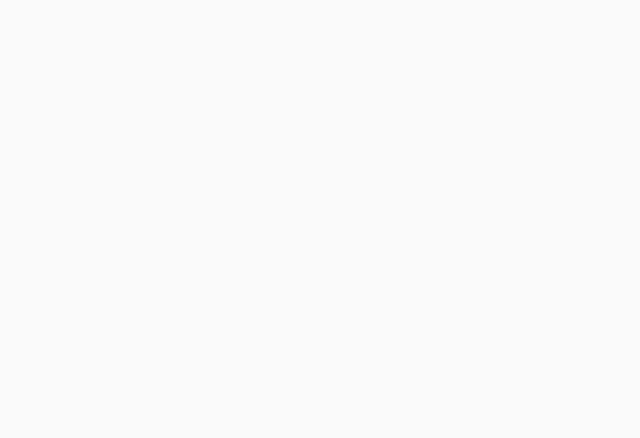
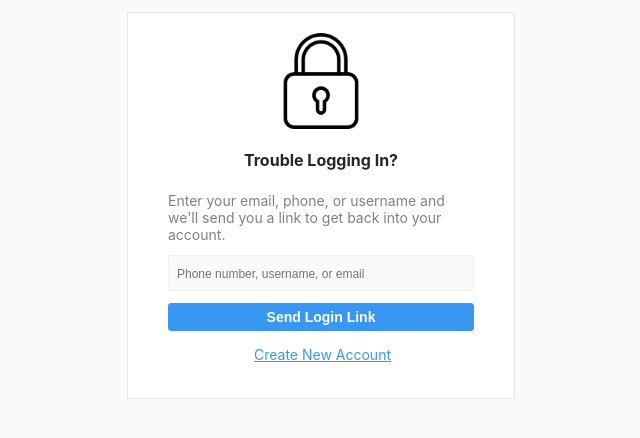
Before and after one commit to JJung45/studygram, a React (Create React App) app in the folder frontend/: page /forgetpassword in a window 1280 px wide. Before the commit this address had no page. Shown: the top 438 px of the page, without its empty margins (319-959 px from the left). Built offline with nearby package versions, Linux system fonts and the light colour scheme.

Commit message:
add forget page

```diff
--- a/frontend/src/App.js
+++ b/frontend/src/App.js
@@ -3,6 +3,7 @@ import './styles/App.css';
 import LoginPage from './pages/LoginPage';
 import RegisterPage from './pages/RegisterPage';
 import { Route, Link, Routes } from 'react-router-dom';
+import ForgetPasswordPage from './pages/ForgetPasswordPage';
 
 function App() {
   return (
@@ -10,6 +11,7 @@ function App() {
       <Routes>
         <Route path="/" exact={true} element={<LoginPage/>} />
         <Route path="/register" element={<RegisterPage/>} />
+        <Route path="/forgetpassword" element={<ForgetPasswordPage/>} />
       </Routes>
     </>
   )
--- /dev/null
+++ b/frontend/src/component/auth/ForgetPasswordComponent.js
@@ -0,0 +1,76 @@
+import React from "react";
+import styled from "styled-components";
+import { Link } from 'react-router-dom';
+import logo from './../../assets/lock-icon.png';
+
+
+const InputBox = styled.div`
+  margin: auto 40px 12px;
+`;
+const Input = styled.input`
+  height: 36px;
+  border: 1px solid #efefef;
+  border-radius: 3px;
+  background-color: #fafafa;
+  width: 100%;
+  font-size: 12px;
+  margin: 0;
+  padding: 9px 0 7px 8px;
+  outline: none;
+  overflow: hidden;
+  text-overflow: ellipsis;
+  box-sizing: border-box;
+
+  #name:focus,
+  #password:focus {
+    border-color: #bbb;
+  }
+`;
+
+const ForgetPasswordComponent = () => {
+    return (
+        <div className="article">
+          <div className="content forget-content">
+            <div className="login-box">
+              <div className="header forgot-header">
+                <img
+                  className="logo"
+                  src={logo}
+                  alt="Instagram-forgot"
+                />
+                <h4>Trouble Logging In?</h4>
+                <div className="forget-text">
+                    Enter your email, phone, or username and we'll send you a link to get back into your account.
+                </div>
+              </div>
+              <div className="form-wrap">
+                <InputBox>
+                    <Input
+                      name="username"
+                      type="text"
+                      placeholder="Phone number, username, or email"
+                      autocorrect="off"
+                      autocapitalize="off"
+                      maxlength="30"
+                      onChange=""
+                      value=""
+                      required
+                    />
+                </InputBox>
+                <span className="button-box">
+                    <button className="btn" type="submit" name="submit">
+                        Send Login Link
+                    </button>
+                </span>
+              </div>
+
+              <div className="text">
+                  <Link to="/register">Create New Account</Link>
+              </div>
+            </div>
+          </div>
+        </div>
+      );
+};
+
+export default ForgetPasswordComponent;
--- a/frontend/src/component/auth/LoginComponent.js
+++ b/frontend/src/component/auth/LoginComponent.js
@@ -1,8 +1,7 @@
 import React from "react";
 import "../../styles/Auth.css";
 import styled from "styled-components";
-import { Route, Link, Routes } from 'react-router-dom';
-import RegisterPage from "../../pages/RegisterPage";
+import { Link } from 'react-router-dom';
 
 
 const InputBox = styled.div`
@@ -81,9 +80,9 @@ const LoginComponent = ({ form, onChange, onSubmit }) => {
                   Log in with Facebook
                 </button>
               </a>
-              <a className="forgot" href="#">
+              <Link className="forgot" to="/forgetpassword">
                 Forgot password?
-              </a>
+              </Link>
             </form>
           </div>
         </div>
--- a/frontend/src/component/auth/RegisterComponent.js
+++ b/frontend/src/component/auth/RegisterComponent.js
@@ -1,8 +1,7 @@
 import React from "react";
 import "../../styles/Auth.css";
 import styled from "styled-components";
-import { Route, Link, Routes } from 'react-router-dom';
-import LoginPage from "../../pages/LoginPage";
+import { Link } from 'react-router-dom';
 
 
 const InputBox = styled.div`
@@ -93,9 +92,6 @@ const RegisterComponent = ({ form, onChange, onSubmit }) => {
                   Log in
                 </button>
               </span>
-              <a className="forgot" href="#">
-                Forgot password?
-              </a>
             </form>
           </div>
         </div>
--- /dev/null
+++ b/frontend/src/container/auth/ForgetPasswordContainer.js
@@ -0,0 +1,11 @@
+import React, { useEffect } from "react";
+import ForgetPasswordComponent from '../../component/auth/ForgetPasswordComponent';
+
+const ForgetPasswordContainer = () => {
+
+    return(
+        <ForgetPasswordComponent />
+    );
+};
+
+export default ForgetPasswordContainer;
--- /dev/null
+++ b/frontend/src/pages/ForgetPasswordPage.js
@@ -0,0 +1,12 @@
+import React from 'react';
+import ForgetPasswordContainer from '../container/auth/ForgetPasswordContainer';
+
+const ForgetPasswordPage = () => {
+  return (
+    <>
+        <ForgetPasswordContainer />
+    </>
+)
+}
+
+export default ForgetPasswordPage;
--- a/frontend/src/styles/Auth.css
+++ b/frontend/src/styles/Auth.css
@@ -23,12 +23,16 @@
       -moz-box-flex: 1;
   }
 
+  .forget-content {
+    max-width: 388px;
+  }
+
   .login-box {
     background: #fff;
     border: 1px solid #e6e6e6;
     border-radius: 1px;
     margin:0 0 10px;
-    padding: 10px 0;
+    padding: 20px 0;
     /* align-items: center; */
   }
 
@@ -38,10 +42,25 @@
     margin: 14.45px auto 12px;
   }
 
+  .forgot-header {
+    margin: auto 40px 12px;
+    flex-direction: column;
+    align-items: center;
+  }
+
+  .forget-text {
+    font-size: 14px;
+    color: gray;
+  }
+
   .logo {
     background: cover no-repeat;
     width:175px;
     height:auto;
+  }
+
+  .forgot-header .logo {
+    width: 96px;
   }
 
   .form {
```
Also changed, not shown: frontend/src/assets/lock-icon.png (added).
